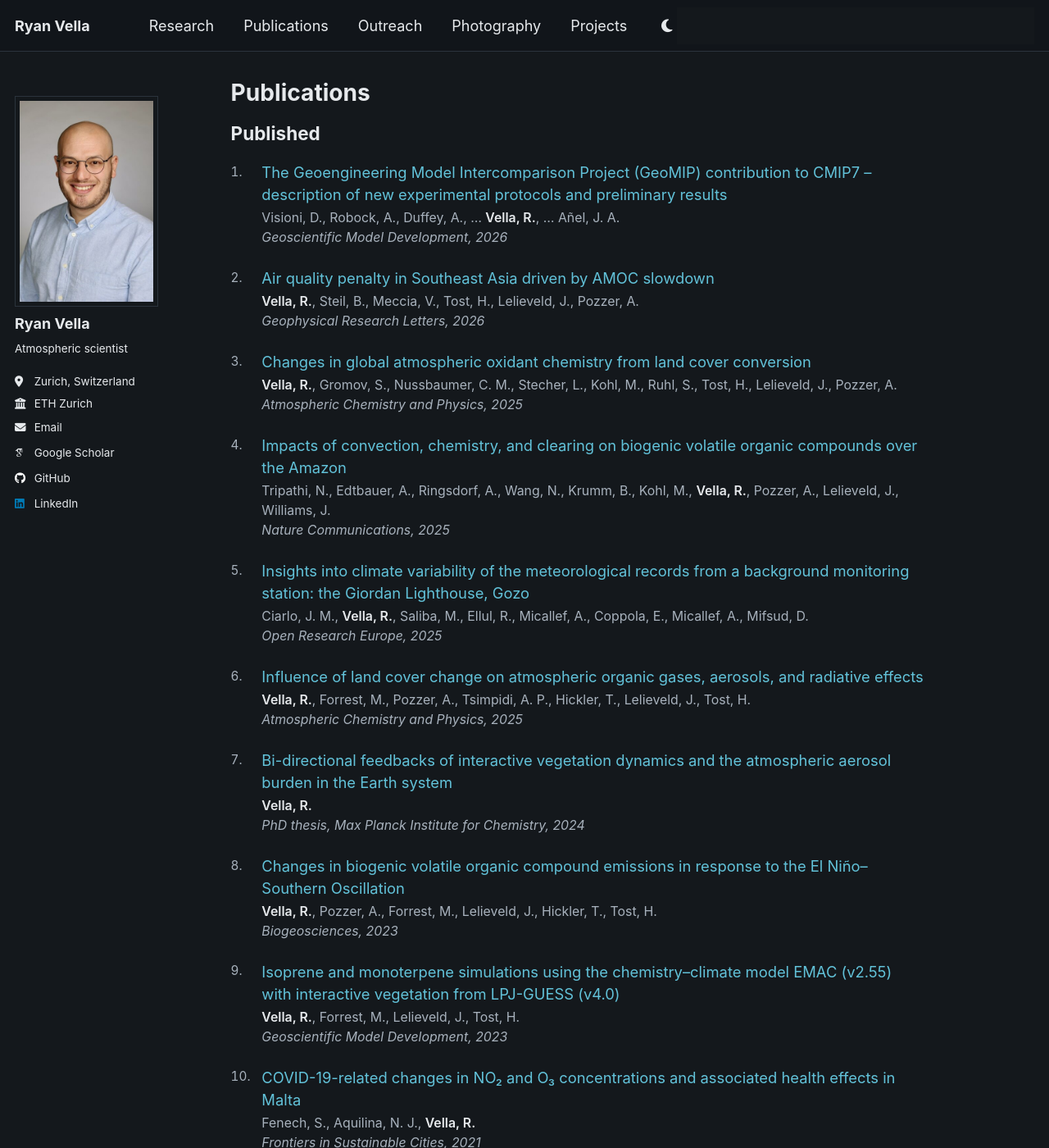
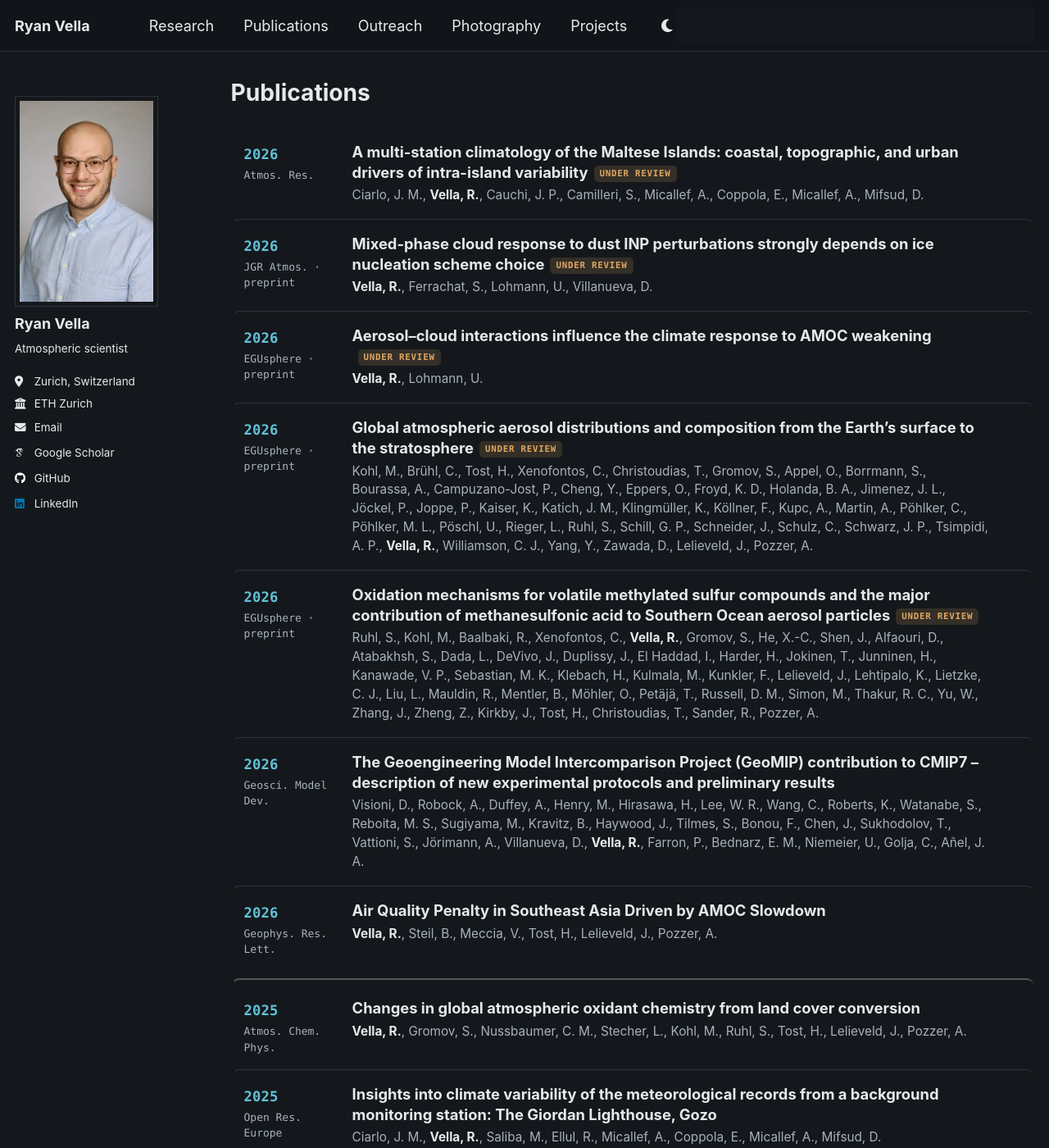
Before and after one commit to ryanvella9/ryanvella9.github.io, a Jekyll site: the page built from _pages/publications.md, in a window 1280 px wide and 1400 px high. Shown: the whole window at 82% size. Built offline with Jekyll 4.4.1, drawn with Linux system fonts in a browser that asks for light colours; some web fonts are replaced; a script that is not in the unit is left out; some of the changed text lies outside the part shown.

Commit message:
Revert "Split publications into published and under review, simplify styling"
This reverts commit c8e513b412d147cabe42ef36066708faa500b043.

```diff
--- a/_pages/publications.md
+++ b/_pages/publications.md
@@ -6,149 +6,178 @@ author_profile: true
 ---
 
 <style>
-.pubs { max-width: 47em; margin: 1.2em 0 0; }
-/* Headings keep the theme's default h2 treatment; only the spacing differs. */
-.pubs h2 { margin: 2.2em 0 0; }
-.pubs h2:first-child { margin-top: 0; }
-.pubs ol {
-  list-style: none;
-  counter-reset: pub;
-  padding: 0;
-  margin: 1.2em 0 0;
+.pub-list {
+  margin: 1.6em 0 0;
+  --pub-ok: #2e7d5b;  --pub-ok-bg: #e4f1ea;
+  --pub-rev: #a4671a; --pub-rev-bg: #f6ecdb;
+  --pub-hover: #f2f5f6;
+  --pub-sep: #c9ced2;
 }
-.pubs li {
-  position: relative;
-  padding-left: 2.1em;
-  margin: 0 0 1.35em;
+html[data-theme="dark"] .pub-list {
+  --pub-ok: #6fce9f;  --pub-ok-bg: rgba(111, 206, 159, .15);
+  --pub-rev: #e0a765; --pub-rev-bg: rgba(224, 167, 101, .16);
+  --pub-hover: rgba(255, 255, 255, .06);
+  --pub-sep: rgba(255, 255, 255, .28);
 }
-.pubs li::before {
-  counter-increment: pub;
-  content: counter(pub) ".";
-  position: absolute;
-  left: 0;
-  top: .1em;
-  font-size: .85rem;
-  font-variant-numeric: tabular-nums;
-  color: var(--global-text-color-light);
+.pub-list .pub {
+  display: grid;
+  grid-template-columns: 112px 1fr 22px;
+  gap: 20px;
+  padding: 17px 14px;
+  border-radius: 10px;
+  border-left: 2px solid transparent;
+  color: var(--global-text-color);
+  text-decoration: none;
+  transition: background .15s ease, border-color .15s ease;
 }
-.pubs .t {
-  font-size: 1.02rem;
-  line-height: 1.45;
+.pub-list .pub + .pub { border-top: 1px solid var(--global-border-color); }
+.pub-list .pub + .pub.yb { border-top: 2px solid var(--pub-sep); margin-top: 9px; padding-top: 22px; }
+.pub-list a.pub:hover {
+  background: var(--pub-hover);
+  border-left-color: var(--global-link-color);
 }
-.pubs .t a { text-decoration: none; }
-.pubs .t a:hover { text-decoration: underline; }
-.pubs .a {
-  display: block;
-  font-size: .88rem;
+.pub-list a.pub:hover .pub-title { color: var(--global-link-color); }
+.pub-list a.pub:hover .pub-arrow { opacity: 1; transform: translateX(0); }
+.pub-list a.pub:focus-visible { outline: 2px solid var(--global-link-color); outline-offset: 2px; }
+.pub-meta {
+  font-family: ui-monospace, "SF Mono", Menlo, Consolas, monospace;
+  font-size: .72rem;
   line-height: 1.5;
   color: var(--global-text-color-light);
-  margin-top: .2em;
+  padding-top: 3px;
 }
-.pubs .a strong { color: var(--global-text-color); font-weight: 600; }
-.pubs .v {
+.pub-meta .pub-y {
   display: block;
-  font-size: .88rem;
-  font-style: italic;
-  line-height: 1.5;
-  color: var(--global-text-color-light);
+  font-size: .95rem;
+  font-weight: 700;
+  letter-spacing: .01em;
+  color: var(--global-link-color);
+  margin-bottom: 2px;
 }
-.pubs .scholar {
-  font-size: .9rem;
-  color: var(--global-text-color-light);
-  margin: 2.6em 0 0;
+.pub-title {
+  font-weight: 700;
+  font-size: 1.02rem;
+  line-height: 1.34;
+  margin: 0 0 5px;
+  color: var(--global-text-color);
+  transition: color .15s ease;
+}
+.pub-auth { font-size: .85rem; line-height: 1.5; color: var(--global-text-color-light); }
+.pub-auth strong { color: var(--global-text-color); font-weight: 700; }
+.pub-badge {
+  display: inline-block;
+  font-family: ui-monospace, Menlo, Consolas, monospace;
+  font-size: .6rem;
+  font-weight: 700;
+  letter-spacing: .07em;
+  text-transform: uppercase;
+  padding: 3px 7px;
+  border-radius: 5px;
+  margin-left: 7px;
+  vertical-align: 2px;
+  white-space: nowrap;
+}
+.pub-badge.is-pub { color: var(--pub-ok); background: var(--pub-ok-bg); }
+.pub-badge.is-rev { color: var(--pub-rev); background: var(--pub-rev-bg); }
+.pub-badge.is-thesis { color: var(--global-text-color-light); background: var(--pub-hover); }
+.pub-arrow {
+  align-self: center;
+  font-size: 1.1rem;
+  color: var(--global-link-color);
+  opacity: 0;
+  transform: translateX(-4px);
+  transition: opacity .15s ease, transform .15s ease;
+}
+@media (max-width: 520px) {
+  .pub-list .pub { grid-template-columns: 1fr; gap: 6px; padding: 15px 12px; }
+  .pub-meta { padding-top: 0; }
+  .pub-meta .pub-y { display: inline; font-size: .85rem; margin-right: 8px; }
+  .pub-arrow { display: none; }
 }
 </style>
 
-<div class="pubs">
+<div class="pub-list">
+<div class="pub">
+<div class="pub-meta"><span class="pub-y">2026</span>Atmos. Res.</div>
+<div class="pub-main"><div class="pub-title">A multi-station climatology of the Maltese Islands: coastal, topographic, and urban drivers of intra-island variability<span class="pub-badge is-rev">Under review</span></div><div class="pub-auth">Ciarlo, J. M., <strong>Vella, R.</strong>, Cauchi, J. P., Camilleri, S., Micallef, A., Coppola, E., Micallef, A., Mifsud, D.</div></div>
+</div>
+<a class="pub" href="https://doi.org/10.22541/essoar.15009270/v1">
+<div class="pub-meta"><span class="pub-y">2026</span>JGR Atmos. &middot; preprint</div>
+<div class="pub-main"><div class="pub-title">Mixed-phase cloud response to dust INP perturbations strongly depends on ice nucleation scheme choice<span class="pub-badge is-rev">Under review</span></div><div class="pub-auth"><strong>Vella, R.</strong>, Ferrachat, S., Lohmann, U., Villanueva, D.</div></div>
+<span class="pub-arrow" aria-hidden="true">&rarr;</span>
+</a>
+<a class="pub" href="https://egusphere.copernicus.org/preprints/2026/egusphere-2026-2961/">
+<div class="pub-meta"><span class="pub-y">2026</span>EGUsphere &middot; preprint</div>
+<div class="pub-main"><div class="pub-title">Aerosol&ndash;cloud interactions influence the climate response to AMOC weakening<span class="pub-badge is-rev">Under review</span></div><div class="pub-auth"><strong>Vella, R.</strong>, Lohmann, U.</div></div>
+<span class="pub-arrow" aria-hidden="true">&rarr;</span>
+</a>
+<a class="pub" href="https://egusphere.copernicus.org/preprints/2026/egusphere-2026-3649/">
+<div class="pub-meta"><span class="pub-y">2026</span>EGUsphere &middot; preprint</div>
+<div class="pub-main"><div class="pub-title">Global atmospheric aerosol distributions and composition from the Earth&rsquo;s surface to the stratosphere<span class="pub-badge is-rev">Under review</span></div><div class="pub-auth">Kohl, M., Br&uuml;hl, C., Tost, H., Xenofontos, C., Christoudias, T., Gromov, S., Appel, O., Borrmann, S., Bourassa, A., Campuzano-Jost, P., Cheng, Y., Eppers, O., Froyd, K. D., Holanda, B. A., Jimenez, J. L., J&ouml;ckel, P., Joppe, P., Kaiser, K., Katich, J. M., Klingm&uuml;ller, K., K&ouml;llner, F., Kupc, A., Martin, A., P&ouml;hlker, C., P&ouml;hlker, M. L., P&ouml;schl, U., Rieger, L., Ruhl, S., Schill, G. P., Schneider, J., Schulz, C., Schwarz, J. P., Tsimpidi, A. P., <strong>Vella, R.</strong>, Williamson, C. J., Yang, Y., Zawada, D., Lelieveld, J., Pozzer, A.</div></div>
+<span class="pub-arrow" aria-hidden="true">&rarr;</span>
+</a>
+<a class="pub" href="https://egusphere.copernicus.org/preprints/2026/egusphere-2026-4020/">
+<div class="pub-meta"><span class="pub-y">2026</span>EGUsphere &middot; preprint</div>
+<div class="pub-main"><div class="pub-title">Oxidation mechanisms for volatile methylated sulfur compounds and the major contribution of methanesulfonic acid to Southern Ocean aerosol particles<span class="pub-badge is-rev">Under review</span></div><div class="pub-auth">Ruhl, S., Kohl, M., Baalbaki, R., Xenofontos, C., <strong>Vella, R.</strong>, Gromov, S., He, X.-C., Shen, J., Alfaouri, D., Atabakhsh, S., Dada, L., DeVivo, J., Duplissy, J., El Haddad, I., Harder, H., Jokinen, T., Junninen, H., Kanawade, V. P., Sebastian, M. K., Klebach, H., Kulmala, M., Kunkler, F., Lelieveld, J., Lehtipalo, K., Lietzke, C. J., Liu, L., Mauldin, R., Mentler, B., M&ouml;hler, O., Pet&auml;j&auml;, T., Russell, D. M., Simon, M., Thakur, R. C., Yu, W., Zhang, J., Zheng, Z., Kirkby, J., Tost, H., Christoudias, T., Sander, R., Pozzer, A.</div></div>
+<span class="pub-arrow" aria-hidden="true">&rarr;</span>
+</a>
+<a class="pub" href="https://gmd.copernicus.org/articles/19/8469/2026/">
+<div class="pub-meta"><span class="pub-y">2026</span>Geosci. Model Dev.</div>
+<div class="pub-main"><div class="pub-title">The Geoengineering Model Intercomparison Project (GeoMIP) contribution to CMIP7 &ndash; description of new experimental protocols and preliminary results</div><div class="pub-auth">Visioni, D., Robock, A., Duffey, A., Henry, M., Hirasawa, H., Lee, W. R., Wang, C., Roberts, K., Watanabe, S., Reboita, M. S., Sugiyama, M., Kravitz, B., Haywood, J., Tilmes, S., Bonou, F., Chen, J., Sukhodolov, T., Vattioni, S., J&ouml;rimann, A., Villanueva, D., <strong>Vella, R.</strong>, Farron, P., Bednarz, E. M., Niemeier, U., Golja, C., A&ntilde;el, J. A.</div></div>
+<span class="pub-arrow" aria-hidden="true">&rarr;</span>
+</a>
+<a class="pub" href="https://agupubs.onlinelibrary.wiley.com/doi/10.1029/2025GL121309">
+<div class="pub-meta"><span class="pub-y">2026</span>Geophys. Res. Lett.</div>
+<div class="pub-main"><div class="pub-title">Air Quality Penalty in Southeast Asia Driven by AMOC Slowdown</div><div class="pub-auth"><strong>Vella, R.</strong>, Steil, B., Meccia, V., Tost, H., Lelieveld, J., Pozzer, A.</div></div>
+<span class="pub-arrow" aria-hidden="true">&rarr;</span>
+</a>
+<a class="pub yb" href="https://acp.copernicus.org/articles/25/9885/2025/">
+<div class="pub-meta"><span class="pub-y">2025</span>Atmos. Chem. Phys.</div>
+<div class="pub-main"><div class="pub-title">Changes in global atmospheric oxidant chemistry from land cover conversion</div><div class="pub-auth"><strong>Vella, R.</strong>, Gromov, S., Nussbaumer, C. M., Stecher, L., Kohl, M., Ruhl, S., Tost, H., Lelieveld, J., Pozzer, A.</div></div>
+<span class="pub-arrow" aria-hidden="true">&rarr;</span>
+</a>
+<a class="pub" href="https://open-research-europe.ec.europa.eu/articles/5-37">
+<div class="pub-meta"><span class="pub-y">2025</span>Open Res. Europe</div>
+<div class="pub-main"><div class="pub-title">Insights into climate variability of the meteorological records from a background monitoring station: The Giordan Lighthouse, Gozo</div><div class="pub-auth">Ciarlo, J. M., <strong>Vella, R.</strong>, Saliba, M., Ellul, R., Micallef, A., Coppola, E., Micallef, A., Mifsud, D.</div></div>
+<span class="pub-arrow" aria-hidden="true">&rarr;</span>
+</a>
+<a class="pub" href="https://www.nature.com/articles/s41467-025-59953-2">
+<div class="pub-meta"><span class="pub-y">2025</span>Nature Commun.</div>
+<div class="pub-main"><div class="pub-title">Impacts of convection, chemistry, and clearing on biogenic volatile organic compounds over the Amazon</div><div class="pub-auth">Tripathi, N., Edtbauer, A., Ringsdorf, A., Wang, N., Krumm, B., Kohl, M., <strong>Vella, R.</strong>, Pozzer, A., Lelieveld, J., Williams, J.</div></div>
+<span class="pub-arrow" aria-hidden="true">&rarr;</span>
+</a>
+<a class="pub" href="https://acp.copernicus.org/articles/25/243/2025/">
+<div class="pub-meta"><span class="pub-y">2025</span>Atmos. Chem. Phys.</div>
+<div class="pub-main"><div class="pub-title">Influence of land cover change on atmospheric organic gases, aerosols, and radiative effects</div><div class="pub-auth"><strong>Vella, R.</strong>, Forrest, M., Pozzer, A., Tsimpidi, A. P., Hickler, T., Lelieveld, J., Tost, H.</div></div>
+<span class="pub-arrow" aria-hidden="true">&rarr;</span>
+</a>
+<a class="pub yb" href="https://pure.mpg.de/pubman/faces/ViewItemOverviewPage.jsp?itemId=item_3624847">
+<div class="pub-meta"><span class="pub-y">2024</span>PhD thesis &middot; MPI-C</div>
+<div class="pub-main"><div class="pub-title">Bi-directional feedbacks of interactive vegetation dynamics and the atmospheric aerosol burden in the Earth system</div><div class="pub-auth"><strong>Vella, R.</strong></div></div>
+<span class="pub-arrow" aria-hidden="true">&rarr;</span>
+</a>
+<a class="pub yb" href="https://bg.copernicus.org/articles/20/4391/2023/bg-20-4391-2023.html">
+<div class="pub-meta"><span class="pub-y">2023</span>Biogeosciences</div>
+<div class="pub-main"><div class="pub-title">Changes in biogenic volatile organic compound emissions in response to the El Ni&ntilde;o&ndash;Southern Oscillation</div><div class="pub-auth"><strong>Vella, R.</strong>, Pozzer, A., Forrest, M., Lelieveld, J., Hickler, T., Tost, H.</div></div>
+<span class="pub-arrow" aria-hidden="true">&rarr;</span>
+</a>
+<a class="pub" href="https://gmd.copernicus.org/articles/16/885/2023/gmd-16-885-2023.html">
+<div class="pub-meta"><span class="pub-y">2023</span>Geosci. Model Dev.</div>
+<div class="pub-main"><div class="pub-title">Isoprene and monoterpene simulations using the chemistry&ndash;climate model EMAC (v2.55) with interactive vegetation from LPJ-GUESS (v4.0)</div><div class="pub-auth"><strong>Vella, R.</strong>, Forrest, M., Lelieveld, J., Tost, H.</div></div>
+<span class="pub-arrow" aria-hidden="true">&rarr;</span>
+</a>
+<a class="pub yb" href="https://www.frontiersin.org/journals/sustainable-cities/articles/10.3389/frsc.2021.631280/full">
+<div class="pub-meta"><span class="pub-y">2021</span>Front. Sustain. Cities</div>
+<div class="pub-main"><div class="pub-title">COVID-19-related changes in NO&#8322; and O&#8323; concentrations and associated health effects in Malta</div><div class="pub-auth">Fenech, S., Aquilina, N. J., <strong>Vella, R.</strong></div></div>
+<span class="pub-arrow" aria-hidden="true">&rarr;</span>
+</a>
+<a class="pub yb" href="https://www.sciencedirect.com/science/article/abs/pii/S0301479720301298">
+<div class="pub-meta"><span class="pub-y">2020</span>J. Environ. Manag.</div>
+<div class="pub-main"><div class="pub-title">A photometric mapping of the night sky brightness of the Maltese islands</div><div class="pub-auth">Caruana, J., <strong>Vella, R.</strong>, Spiteri, D., Nolle, M., Fenech, S., Aquilina, N. J.</div></div>
+<span class="pub-arrow" aria-hidden="true">&rarr;</span>
+</a>
+</div>
 
-<h2>Published</h2>
-<ol>
-<li>
-<span class="t"><a href="https://gmd.copernicus.org/articles/19/8469/2026/">The Geoengineering Model Intercomparison Project (GeoMIP) contribution to CMIP7 &ndash; description of new experimental protocols and preliminary results</a></span>
-<span class="a">Visioni, D., Robock, A., Duffey, A., &hellip; <strong>Vella, R.</strong>, &hellip; A&ntilde;el, J. A.</span>
-<span class="v">Geoscientific Model Development, 2026</span>
-</li>
-<li>
-<span class="t"><a href="https://agupubs.onlinelibrary.wiley.com/doi/10.1029/2025GL121309">Air quality penalty in Southeast Asia driven by AMOC slowdown</a></span>
-<span class="a"><strong>Vella, R.</strong>, Steil, B., Meccia, V., Tost, H., Lelieveld, J., Pozzer, A.</span>
-<span class="v">Geophysical Research Letters, 2026</span>
-</li>
-<li>
-<span class="t"><a href="https://acp.copernicus.org/articles/25/9885/2025/">Changes in global atmospheric oxidant chemistry from land cover conversion</a></span>
-<span class="a"><strong>Vella, R.</strong>, Gromov, S., Nussbaumer, C. M., Stecher, L., Kohl, M., Ruhl, S., Tost, H., Lelieveld, J., Pozzer, A.</span>
-<span class="v">Atmospheric Chemistry and Physics, 2025</span>
-</li>
-<li>
-<span class="t"><a href="https://www.nature.com/articles/s41467-025-59953-2">Impacts of convection, chemistry, and clearing on biogenic volatile organic compounds over the Amazon</a></span>
-<span class="a">Tripathi, N., Edtbauer, A., Ringsdorf, A., Wang, N., Krumm, B., Kohl, M., <strong>Vella, R.</strong>, Pozzer, A., Lelieveld, J., Williams, J.</span>
-<span class="v">Nature Communications, 2025</span>
-</li>
-<li>
-<span class="t"><a href="https://open-research-europe.ec.europa.eu/articles/5-37">Insights into climate variability of the meteorological records from a background monitoring station: the Giordan Lighthouse, Gozo</a></span>
-<span class="a">Ciarlo, J. M., <strong>Vella, R.</strong>, Saliba, M., Ellul, R., Micallef, A., Coppola, E., Micallef, A., Mifsud, D.</span>
-<span class="v">Open Research Europe, 2025</span>
-</li>
-<li>
-<span class="t"><a href="https://acp.copernicus.org/articles/25/243/2025/">Influence of land cover change on atmospheric organic gases, aerosols, and radiative effects</a></span>
-<span class="a"><strong>Vella, R.</strong>, Forrest, M., Pozzer, A., Tsimpidi, A. P., Hickler, T., Lelieveld, J., Tost, H.</span>
-<span class="v">Atmospheric Chemistry and Physics, 2025</span>
-</li>
-<li>
-<span class="t"><a href="https://pure.mpg.de/pubman/faces/ViewItemOverviewPage.jsp?itemId=item_3624847">Bi-directional feedbacks of interactive vegetation dynamics and the atmospheric aerosol burden in the Earth system</a></span>
-<span class="a"><strong>Vella, R.</strong></span>
-<span class="v">PhD thesis, Max Planck Institute for Chemistry, 2024</span>
-</li>
-<li>
-<span class="t"><a href="https://bg.copernicus.org/articles/20/4391/2023/bg-20-4391-2023.html">Changes in biogenic volatile organic compound emissions in response to the El Ni&ntilde;o&ndash;Southern Oscillation</a></span>
-<span class="a"><strong>Vella, R.</strong>, Pozzer, A., Forrest, M., Lelieveld, J., Hickler, T., Tost, H.</span>
-<span class="v">Biogeosciences, 2023</span>
-</li>
-<li>
-<span class="t"><a href="https://gmd.copernicus.org/articles/16/885/2023/gmd-16-885-2023.html">Isoprene and monoterpene simulations using the chemistry&ndash;climate model EMAC (v2.55) with interactive vegetation from LPJ-GUESS (v4.0)</a></span>
-<span class="a"><strong>Vella, R.</strong>, Forrest, M., Lelieveld, J., Tost, H.</span>
-<span class="v">Geoscientific Model Development, 2023</span>
-</li>
-<li>
-<span class="t"><a href="https://www.frontiersin.org/journals/sustainable-cities/articles/10.3389/frsc.2021.631280/full">COVID-19-related changes in NO&#8322; and O&#8323; concentrations and associated health effects in Malta</a></span>
-<span class="a">Fenech, S., Aquilina, N. J., <strong>Vella, R.</strong></span>
-<span class="v">Frontiers in Sustainable Cities, 2021</span>
-</li>
-<li>
-<span class="t"><a href="https://www.sciencedirect.com/science/article/abs/pii/S0301479720301298">A photometric mapping of the night sky brightness of the Maltese islands</a></span>
-<span class="a">Caruana, J., <strong>Vella, R.</strong>, Spiteri, D., Nolle, M., Fenech, S., Aquilina, N. J.</span>
-<span class="v">Journal of Environmental Management, 2020</span>
-</li>
-</ol>
+---
 
-<h2>Under review</h2>
-<ol>
-<li>
-<span class="t"><a href="https://doi.org/10.22541/essoar.15009270/v1">Mixed-phase cloud response to dust INP perturbations strongly depends on ice nucleation scheme choice</a></span>
-<span class="a"><strong>Vella, R.</strong>, Ferrachat, S., Lohmann, U., Villanueva, D.</span>
-<span class="v">Preprint, submitted to Journal of Geophysical Research: Atmospheres</span>
-</li>
-<li>
-<span class="t"><a href="https://egusphere.copernicus.org/preprints/2026/egusphere-2026-2961/">Aerosol&ndash;cloud interactions influence the climate response to AMOC weakening</a></span>
-<span class="a"><strong>Vella, R.</strong>, Lohmann, U.</span>
-<span class="v">EGUsphere preprint, 2026</span>
-</li>
-<li>
-<span class="t">A multi-station climatology of the Maltese Islands: coastal, topographic, and urban drivers of intra-island variability</span>
-<span class="a">Ciarlo, J. M., <strong>Vella, R.</strong>, Cauchi, J. P., Camilleri, S., Micallef, A., Coppola, E., Micallef, A., Mifsud, D.</span>
-<span class="v">Submitted to Atmospheric Research</span>
-</li>
-<li>
-<span class="t"><a href="https://egusphere.copernicus.org/preprints/2026/egusphere-2026-3649/">Global atmospheric aerosol distributions and composition from the Earth&rsquo;s surface to the stratosphere</a></span>
-<span class="a">Kohl, M., Br&uuml;hl, C., Tost, H., &hellip; <strong>Vella, R.</strong>, &hellip; Pozzer, A.</span>
-<span class="v">EGUsphere preprint, 2026</span>
-</li>
-<li>
-<span class="t"><a href="https://egusphere.copernicus.org/preprints/2026/egusphere-2026-4020/">Oxidation mechanisms for volatile methylated sulfur compounds and the major contribution of methanesulfonic acid to Southern Ocean aerosol particles</a></span>
-<span class="a">Ruhl, S., Kohl, M., Baalbaki, R., &hellip; <strong>Vella, R.</strong>, &hellip; Pozzer, A.</span>
-<span class="v">EGUsphere preprint, 2026</span>
-</li>
-</ol>
-
-<p class="scholar">A complete list, with citation counts, is on <a href="https://scholar.google.com/citations?user=T3QXwYwAAAAJ&amp;hl=en">Google Scholar</a>.</p>
-
-</div>
+You can also find my articles on [Google Scholar](https://scholar.google.com/citations?user=T3QXwYwAAAAJ&hl=en).
```
